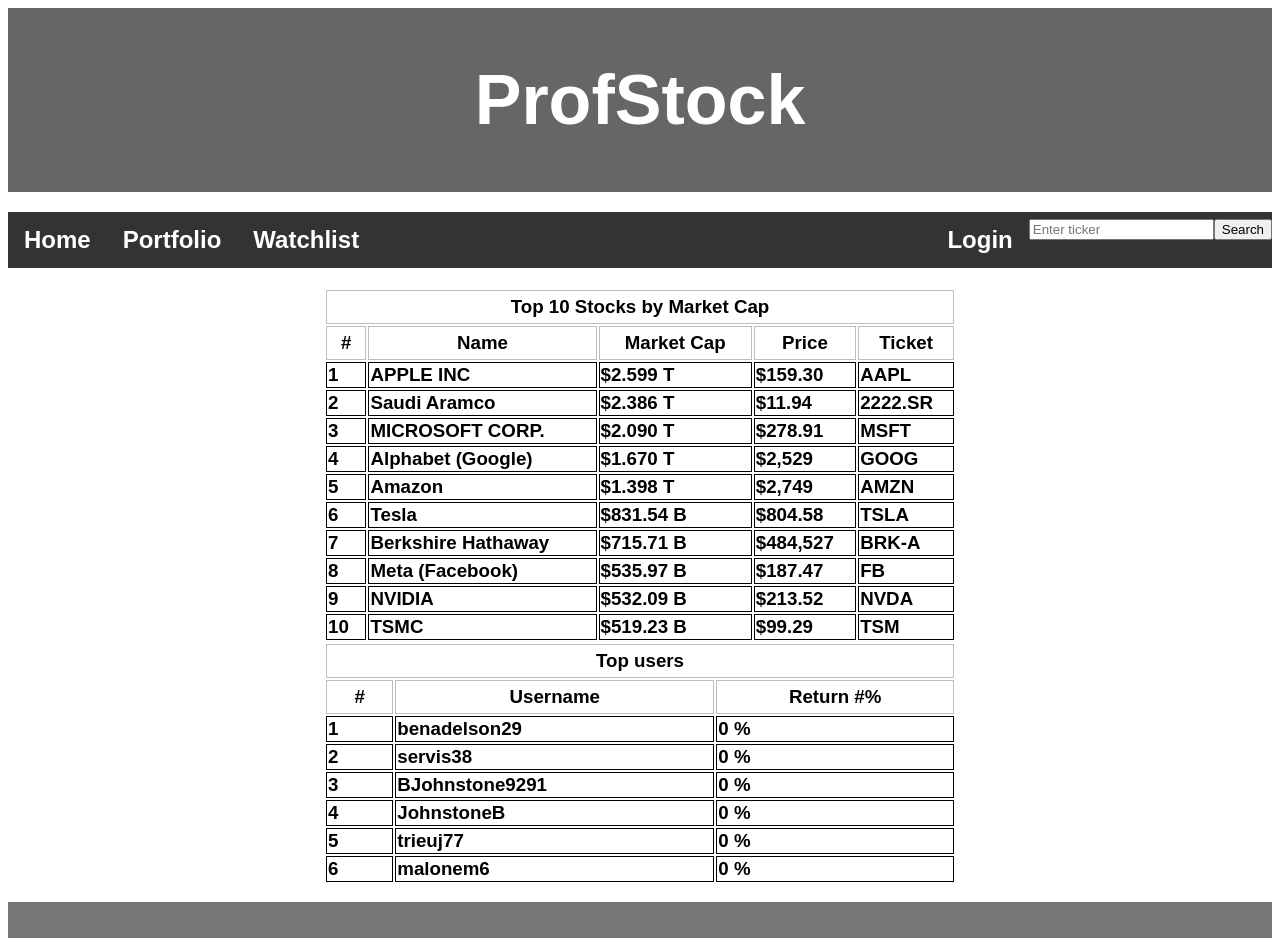
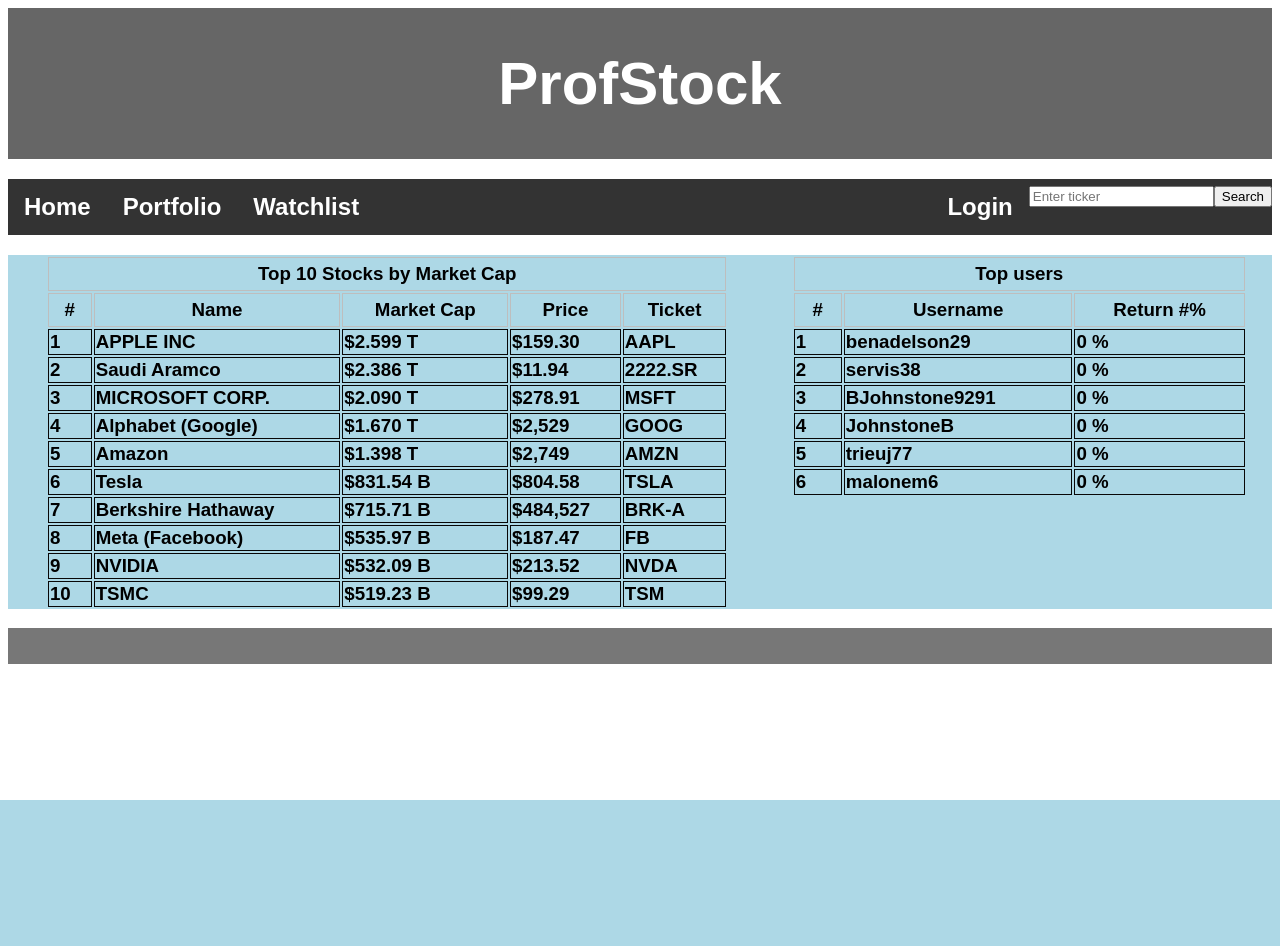
Before and after one commit to rywards/profstock, a Flask app: page / in a window 1280 px wide. After the commit the page ends 800 px from the top, so only its background shows below. Run offline with Flask 2, Linux system fonts and the light colour scheme; some libraries are stand-ins or nearby versions.

Commit message:
new chnages to style

```diff
--- a/static/style.css
+++ b/static/style.css
@@ -9,9 +9,9 @@ body {
 /* Style the header */
 header {
   background-color: #666;
-  padding: 5px;
+  padding: 1px;
   text-align: center;
-  font-size: 35px;
+  font-size: 30px;
   color: white;
 }
 
@@ -19,16 +19,31 @@ table.home1, th, td {
   border: 1px solid;
 }
 
-table.home1 {
-  width: 80%;
+#homeContainer {
+  width: 100%;
+  background-color: lightblue;
+  margin: auto;
 }
 
+#Top10StockTable {
+  width: 60%;
+  float: left;
+}
 
+#TopUsersTable {
+  width: 40%;
+  float: left;
+}
+#clear {
+  clear: both;
+}
 
 table.home2 {
-  width: 50%;
+  width: 90%;
 }
-
+.home2 td,th {
+    border: 1px solid rgb(8, 7, 7);
+}
 /* Style the footer */
 footer {
   background-color: #777;
```
